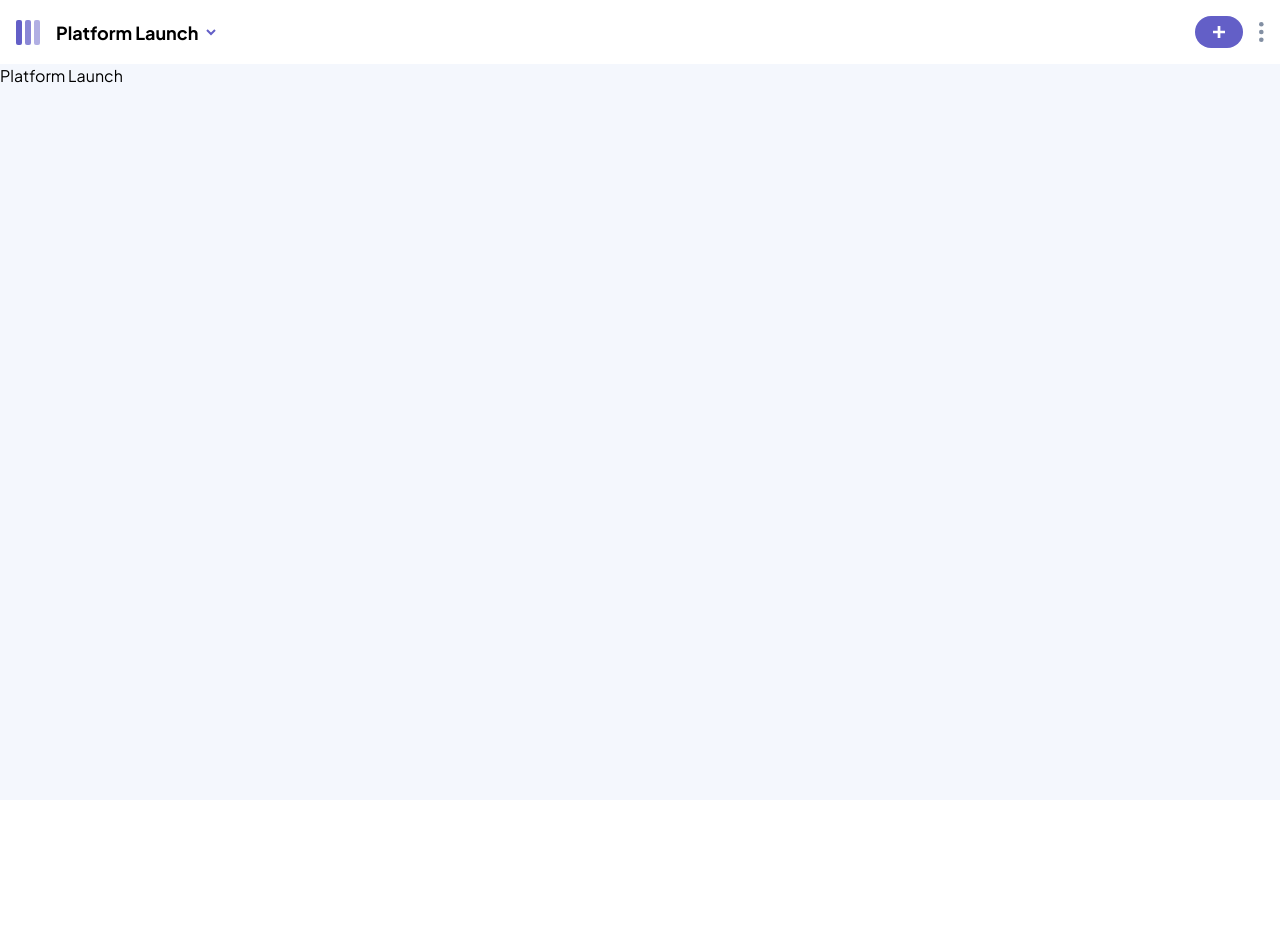
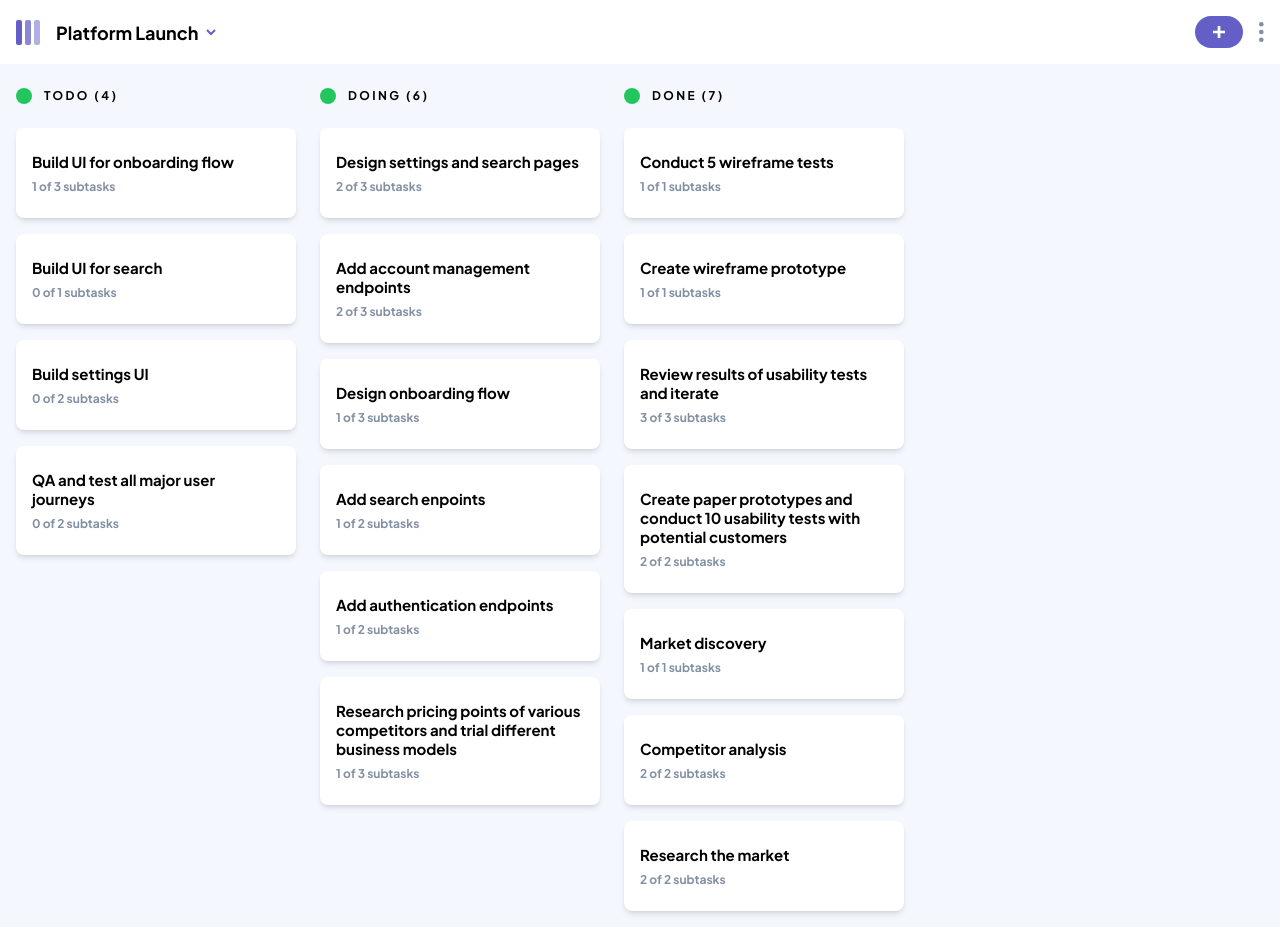
Before and after one commit to Patrick-Dolan/kanban, a React (Vite) app: page / in a window 1280 px wide. Before the commit the page ends 800 px from the top, so only its background shows below. Built offline with nearby package versions, Linux system fonts and the light colour scheme.

Commit message:
add basic KanBanBoard, Column, and Task components

```diff
--- /dev/null
+++ b/src/components/boards/Column.tsx
@@ -0,0 +1,22 @@
+import type { Column } from '../../interfaces';
+import Heading from '../shared/typography/Heading';
+import Task from './Task';
+
+function Column({ column }: { column: Column }) {
+  // TODO set up dynamic colors for columns header
+  return (
+    <div className="w-70 flex-shrink-0">
+      <div className="flex gap-3">
+        <div className="h-4 w-4 bg-green-500 rounded-full"></div>
+        <Heading text={`${column.name} (${column.tasks.length})`} size="sm" className="uppercase" />
+      </div>
+      <div className="pt-6">
+        {column.tasks.map((task, index) => (
+          <Task key={task.title + index} task={task} />
+        ))}
+      </div>
+    </div>
+  );
+}
+
+export default Column;
--- a/src/components/boards/KanBanBoard.tsx
+++ b/src/components/boards/KanBanBoard.tsx
@@ -1,8 +1,15 @@
 import { useBoardContext } from '../../context/BoardContext';
+import Column from './Column';
 
 function KanBanBoard() {
   const { currentBoard } = useBoardContext();
-  return <div>{currentBoard.name}</div>;
+  return (
+    <div className="px-4 pt-6 flex gap-6 overflow-x-auto">
+      {currentBoard?.columns.map((column, index) => (
+        <Column key={column.name + index} column={column} />
+      ))}
+    </div>
+  );
 }
 
 export default KanBanBoard;
--- /dev/null
+++ b/src/components/boards/Task.tsx
@@ -0,0 +1,21 @@
+import type { Task } from '../../interfaces';
+import Heading from '../shared/typography/Heading';
+import Paragraph from '../shared/typography/Paragraph';
+
+function Task({ task }: { task: Task }) {
+  const totalTasks = task.subtasks.length;
+  const subtasksCompleted = task.subtasks.filter((subtask) => subtask.isCompleted).length;
+
+  return (
+    <div className="bg-white px-4 py-6 rounded-lg shadow-md mb-4 min-h-22 space-y-2 dark:bg-black-3">
+      <Heading text={task.title} size="md" />
+      <Paragraph
+        text={`${subtasksCompleted} of ${totalTasks} subtasks`}
+        type="md"
+        className="text-gray"
+      />
+    </div>
+  );
+}
+
+export default Task;
```
